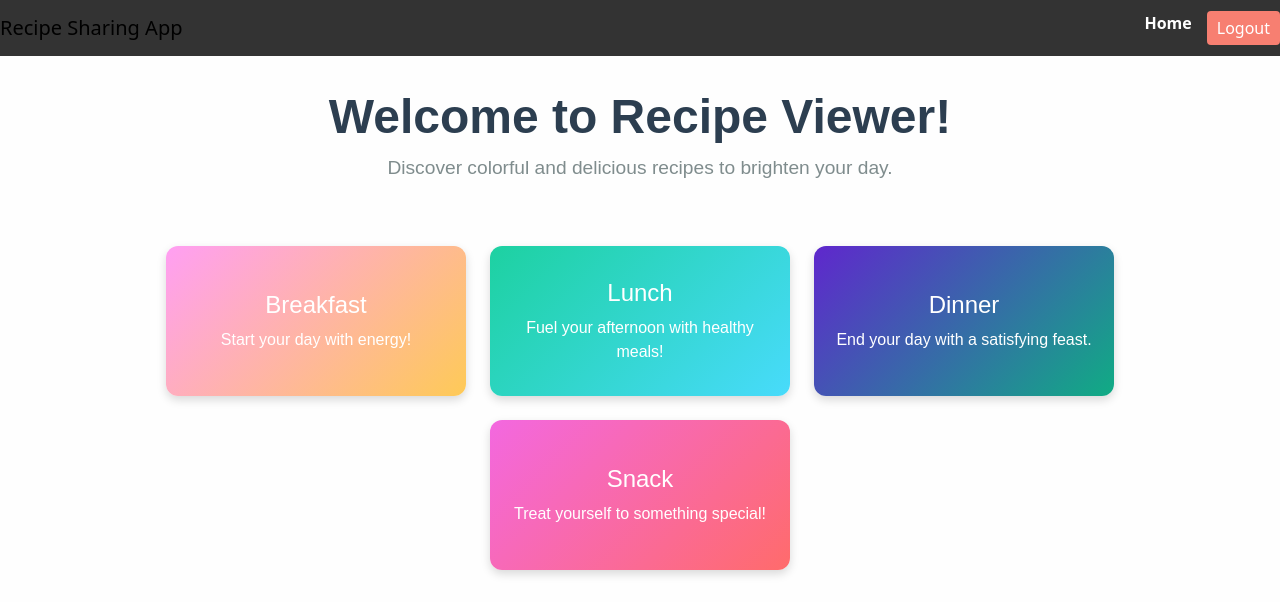
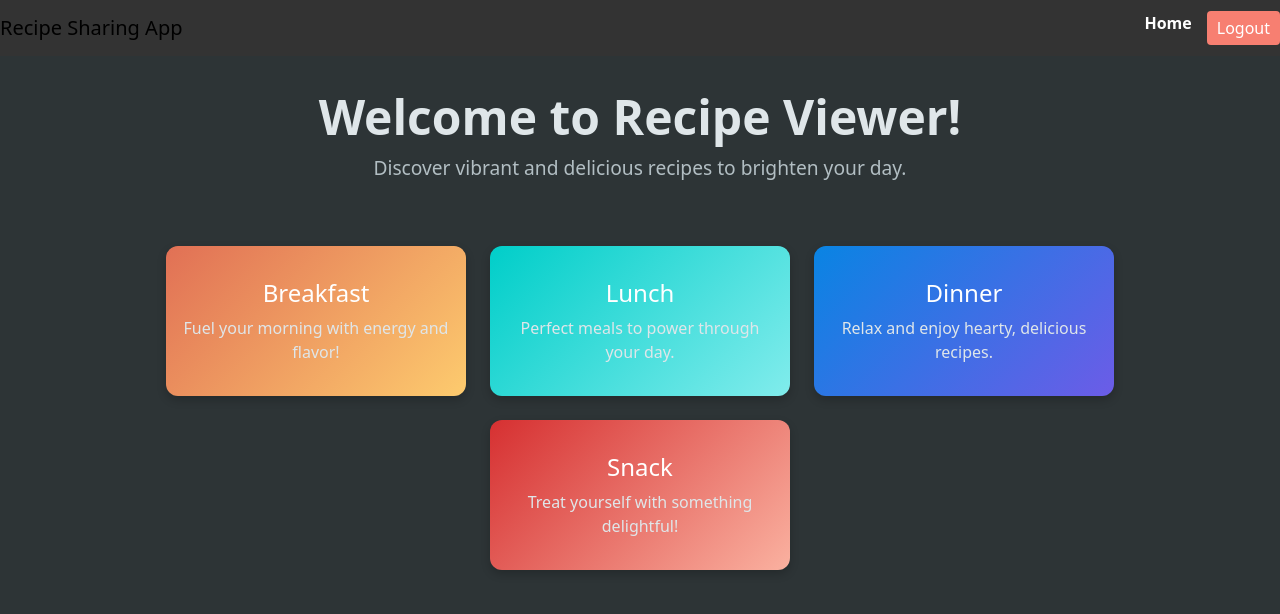
Before and after one commit to sidkrishna07/RecipeApp, a React (Create React App) app in the folder recipe-app/: page / in a window 1280 px wide. Shown: the top 614 px of the page. Built offline with nearby package versions, Linux system fonts and the light colour scheme; sample sign-in values are in the browser's storage.

Commit message:
more color on home
more color on home

```diff
--- a/recipe-app/src/components/HomePage.css
+++ b/recipe-app/src/components/HomePage.css
@@ -1,12 +1,19 @@
 /* HomePage.css */
+body {
+  margin: 0;
+  font-family: 'Poppins', sans-serif;
+  background-color: #2d3436;
+  color: white;
+}
+
 .home-container {
   display: flex;
   flex-direction: column;
   align-items: center;
-  background-color: #fefefe;
+  background-color: #2d3436;
   padding: 2rem;
+  min-height: 100vh;
   box-sizing: border-box;
-  font-family: 'Arial', sans-serif;
 }
 
 .home-header {
@@ -17,13 +24,13 @@
 .home-header h1 {
   font-size: 3rem;
   font-weight: bold;
-  color: #2c3e50;
+  color: #dfe6e9;
   margin-bottom: 0.5rem;
 }
 
 .home-header p {
   font-size: 1.2rem;
-  color: #7f8c8d;
+  color: #b2bec3;
   margin: 0;
 }
 
@@ -36,7 +43,7 @@
 }
 
 .recipe-box {
-  background: linear-gradient(135deg, #ffdd59, #ff4757);
+  background: linear-gradient(135deg, #6c5ce7, #74b9ff);
   border-radius: 12px;
   padding: 1rem;
   width: 300px;
@@ -47,37 +54,40 @@
   justify-content: center;
   align-items: center;
   text-align: center;
-  box-shadow: 0 4px 10px rgba(0, 0, 0, 0.15);
+  box-shadow: 0 4px 10px rgba(0, 0, 0, 0.2);
   transition: transform 0.3s ease, box-shadow 0.3s ease;
 }
 
 .recipe-box:hover {
   transform: translateY(-5px);
-  box-shadow: 0 8px 15px rgba(0, 0, 0, 0.2);
+  box-shadow: 0 8px 15px rgba(0, 0, 0, 0.4);
 }
 
 .recipe-box h3 {
   font-size: 1.5rem;
   margin-bottom: 0.5rem;
+  color: white;
 }
 
 .recipe-box p {
   font-size: 1rem;
   margin: 0;
+  color: #dfe6e9;
 }
 
+/* Individual Gradients for Recipe Boxes */
 .recipe-box.breakfast {
-  background: linear-gradient(135deg, #ff9ff3, #feca57);
+  background: linear-gradient(135deg, #e17055, #fdcb6e);
 }
 
 .recipe-box.lunch {
-  background: linear-gradient(135deg, #1dd1a1, #48dbfb);
+  background: linear-gradient(135deg, #00cec9, #81ecec);
 }
 
 .recipe-box.dinner {
-  background: linear-gradient(135deg, #5f27cd, #10ac84);
+  background: linear-gradient(135deg, #0984e3, #6c5ce7);
 }
 
 .recipe-box.snack {
-  background: linear-gradient(135deg, #f368e0, #ff6b6b);
+  background: linear-gradient(135deg, #d63031, #fab1a0);
 }
--- a/recipe-app/src/components/HomePage.js
+++ b/recipe-app/src/components/HomePage.js
@@ -6,24 +6,24 @@ const HomePage = () => {
     <div className="home-container">
       <div className="home-header">
         <h1>Welcome to Recipe Viewer!</h1>
-        <p>Discover colorful and delicious recipes to brighten your day.</p>
+        <p>Discover vibrant and delicious recipes to brighten your day.</p>
       </div>
       <div className="recipe-section">
         <div className="recipe-box breakfast">
           <h3>Breakfast</h3>
-          <p>Start your day with energy!</p>
+          <p>Fuel your morning with energy and flavor!</p>
         </div>
         <div className="recipe-box lunch">
           <h3>Lunch</h3>
-          <p>Fuel your afternoon with healthy meals!</p>
+          <p>Perfect meals to power through your day.</p>
         </div>
         <div className="recipe-box dinner">
           <h3>Dinner</h3>
-          <p>End your day with a satisfying feast.</p>
+          <p>Relax and enjoy hearty, delicious recipes.</p>
         </div>
         <div className="recipe-box snack">
           <h3>Snack</h3>
-          <p>Treat yourself to something special!</p>
+          <p>Treat yourself with something delightful!</p>
         </div>
       </div>
     </div>
```
